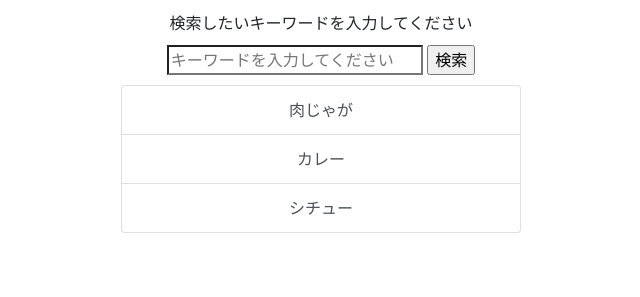
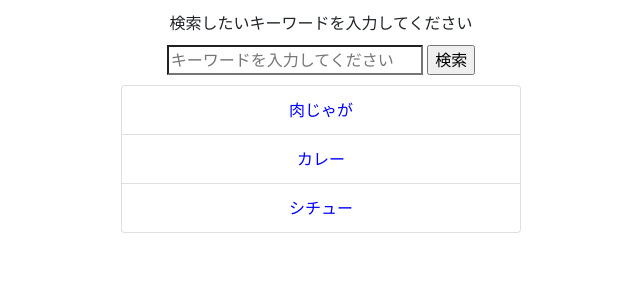
Before and after one commit to trainshogi/ec_food, a PHP site: page /index.html in a window 1280 px wide. Shown: the part 428-725 px from the top of the page, without its empty margins (319-959 px from the left). Run offline with PHP 8.4, Linux system fonts and the light colour scheme.

Commit message:
Update indexstyle.css

```diff
--- a/css/indexstyle.css
+++ b/css/indexstyle.css
@@ -10,3 +10,6 @@
 	text-align: center;
 	margin: auto;
 }
+.list-group-item-action{
+	color: blue;
+}
```
